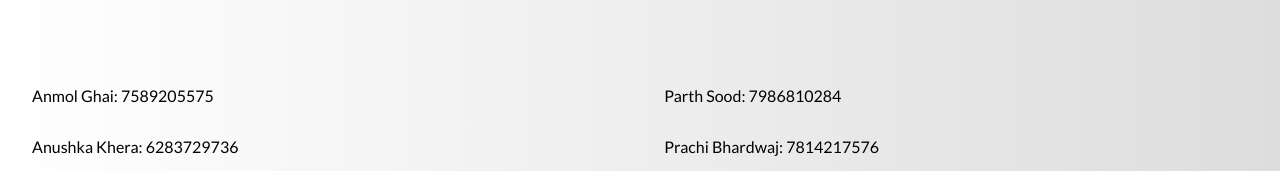
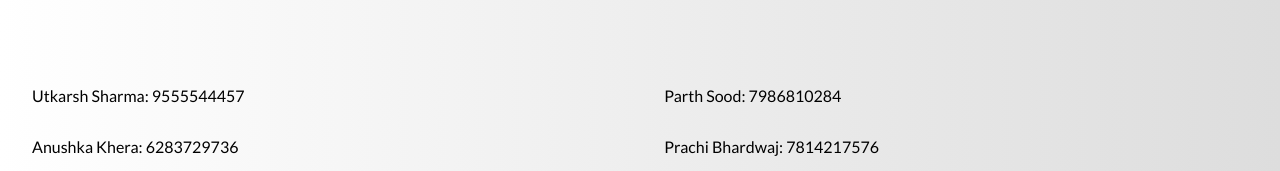
Before and after one commit to 1611Aryan/Hera-Pheri, a React (Create React App) app in the folder client/: page / in a window 1280 px wide. Shown: the part 891-1062 px from the top of the page. Built offline with nearby package versions, Linux system fonts and the light colour scheme; a web font is replaced by a local one.

Commit message:
Footer updated

```diff
--- a/client/src/Components/Footer/index.tsx
+++ b/client/src/Components/Footer/index.tsx
@@ -52,7 +52,7 @@ const Footer: React.FC = () => {
           <span>h</span>
         </h1>
         <ul className="numbers">
-          <li>Anmol Ghai: 7589205575</li>
+          <li>Utkarsh Sharma: 9555544457</li>
           <li>Parth Sood: 7986810284</li>
           <li>Anushka Khera: 6283729736</li>
           <li>Prachi Bhardwaj: 7814217576</li>
```
